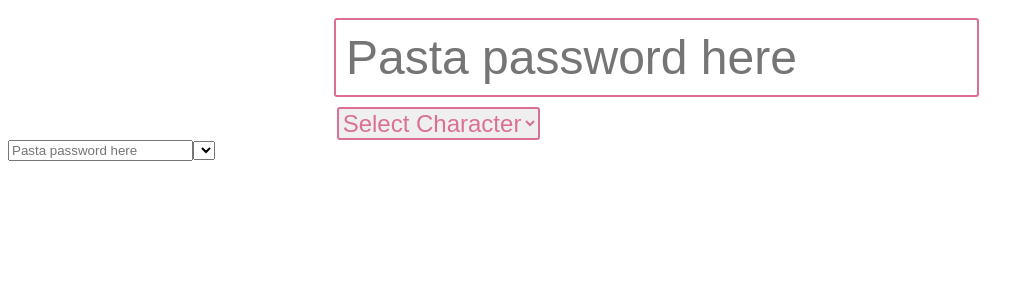
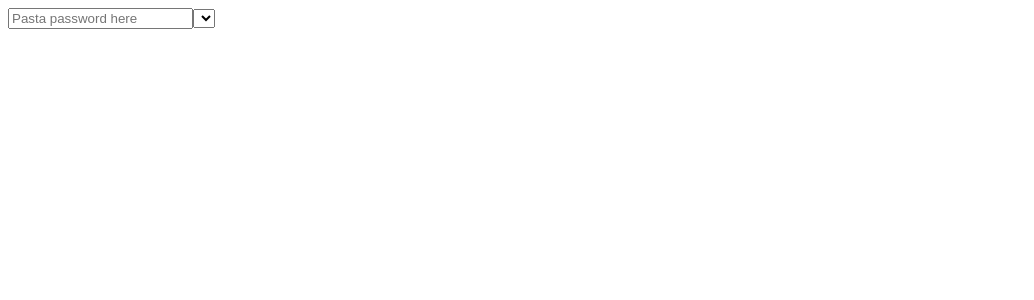
Before and after one commit to spences10/characters-from-password, a Next.js app: page / in a window 1280 px wide. Shown: the top 300 px of the page, without its empty margins (0-1034 px from the left). Built offline with nearby package versions, Linux system fonts and the light colour scheme.

Commit message:
import Form not From, twat!

```diff
--- a/pages/index.js
+++ b/pages/index.js
@@ -1,14 +1,9 @@
 import React from 'react'
 import Layout from '../components/Layout'
-import Textbox from '../components/Textbox'
-import Select from '../components/Select'
-import Form from '../components/From'
+import Form from '../components/Form'
 
 export default () => (
   <Layout>
-    <Textbox />
-    <Select />
-
     <Form />
   </Layout>
 )
```
Also changed, not shown: components/Form.js (renamed from components/From.js).
